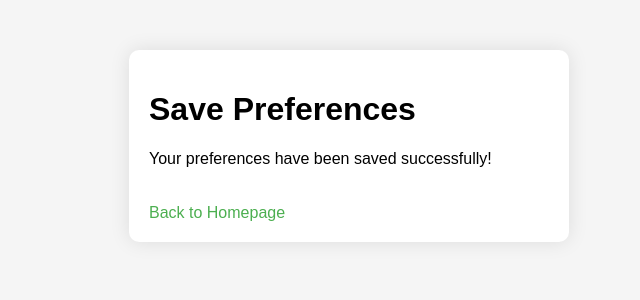
After one commit to afahd94/weathersolution, a Flask app: page /save_preferences in a window 1280 px wide. The commit adds this page. Shown: the top 300 px of the page, without its empty margins (291-931 px from the left). Run offline with Flask 3, Linux system fonts and the light colour scheme.

Commit message:
Git push

```diff
--- a/app.py
+++ b/app.py
@@ -58,17 +58,23 @@ def map():
 @app.route('/preferences', methods=['GET', 'POST'])
 def preferences():
     if request.method == 'POST':
-        # Handles form submission for saving user preferences
-        # Retrieve form data using request.form dictionary
-        temperature_unit = request.form['temperature_unit']
-        notification_enabled = request.form.get('notification_enabled')
-        # Process the form data (e.g., saving it to a database)
-        # ...
-        # Redirect to a success page or the preferences page itself
+        # Handle form submission for saving preferences
+        # For example, save the form data to a database
+        # After processing the form data, redirect to the save_preferences route
+        return redirect('/save_preferences')
+    else:
+        # Display the preferences form for GET requests
+        return render_template('preferences.html')
+
+@app.route('/save_preferences', methods=['GET', 'POST'])
+def save_preferences():
+    if request.method == 'POST':
+        # Handle form submission for saving preferences
+        # After processing the form data, redirect to the preferences route
         return redirect('/preferences')
     else:
-        # Handles GET request to display the user preferences form
-        return render_template('preferences.html')
+        # Display the save_preferences form for GET requests
+        return render_template('save_preferences.html')
 
 if __name__ == '__main__':
     app.run(debug=True)
--- a/templates/preferences.html
+++ b/templates/preferences.html
@@ -12,7 +12,7 @@
 <body>
     <div class="container">
         <h1>User Preferences</h1>
-        <form action="/save_preferences" method="POST">
+        <form action="/preferences" method="POST"> <!-- Updated action URL to /preferences -->
             <label for="temperature-unit">Temperature Unit:</label>
             <select id="temperature-unit" name="temperature_unit">
                 <option value="celsius">Celsius</option>
--- /dev/null
+++ b/templates/save_preferences.html
@@ -0,0 +1,20 @@
+<!DOCTYPE html>
+<html lang="en">
+
+<head>
+    <meta charset="UTF-8">
+    <meta http-equiv="X-UA-Compatible" content="IE=edge">
+    <meta name="viewport" content="width=device-width, initial-scale=1.0">
+    <title>Save Preferences</title>
+    <link rel="stylesheet" href="{{ url_for('static', filename='styles.css') }}">
+</head>
+
+<body>
+    <div class="container">
+        <h1>Save Preferences</h1>
+        <p>Your preferences have been saved successfully!</p>
+        <a href="/">Back to Homepage</a> <!-- Link back to the homepage -->
+    </div>
+</body>
+
+</html>
```
